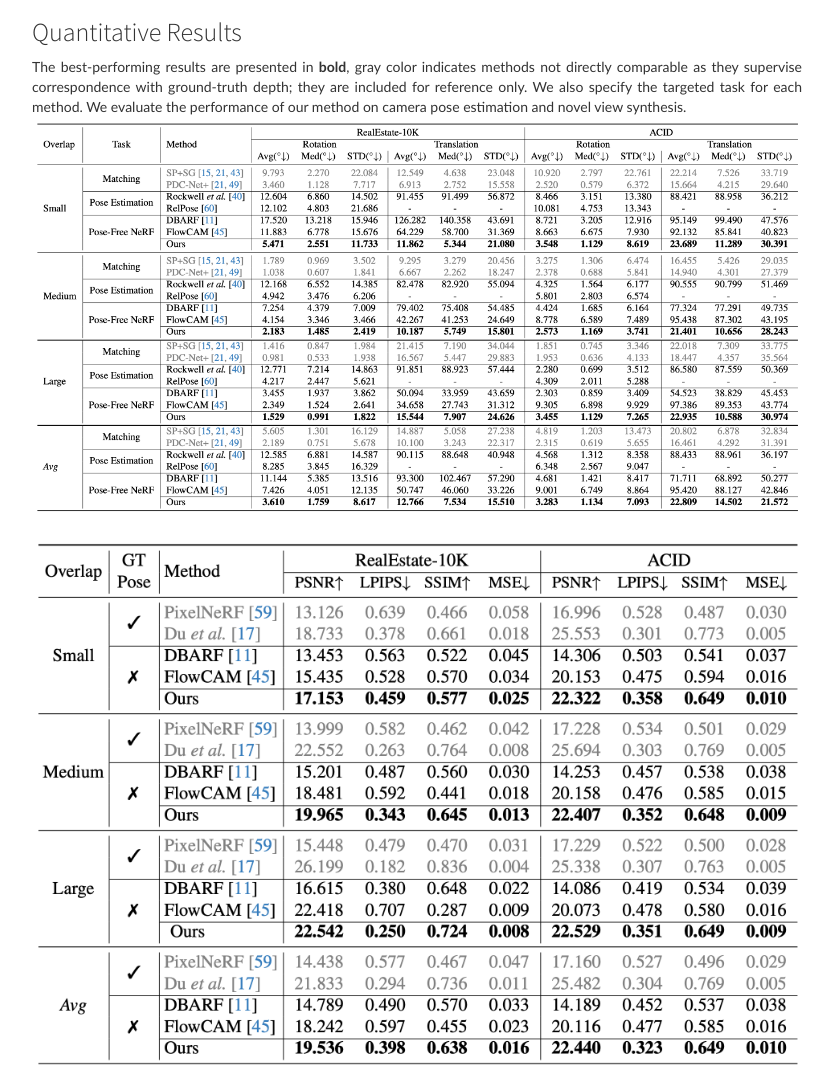
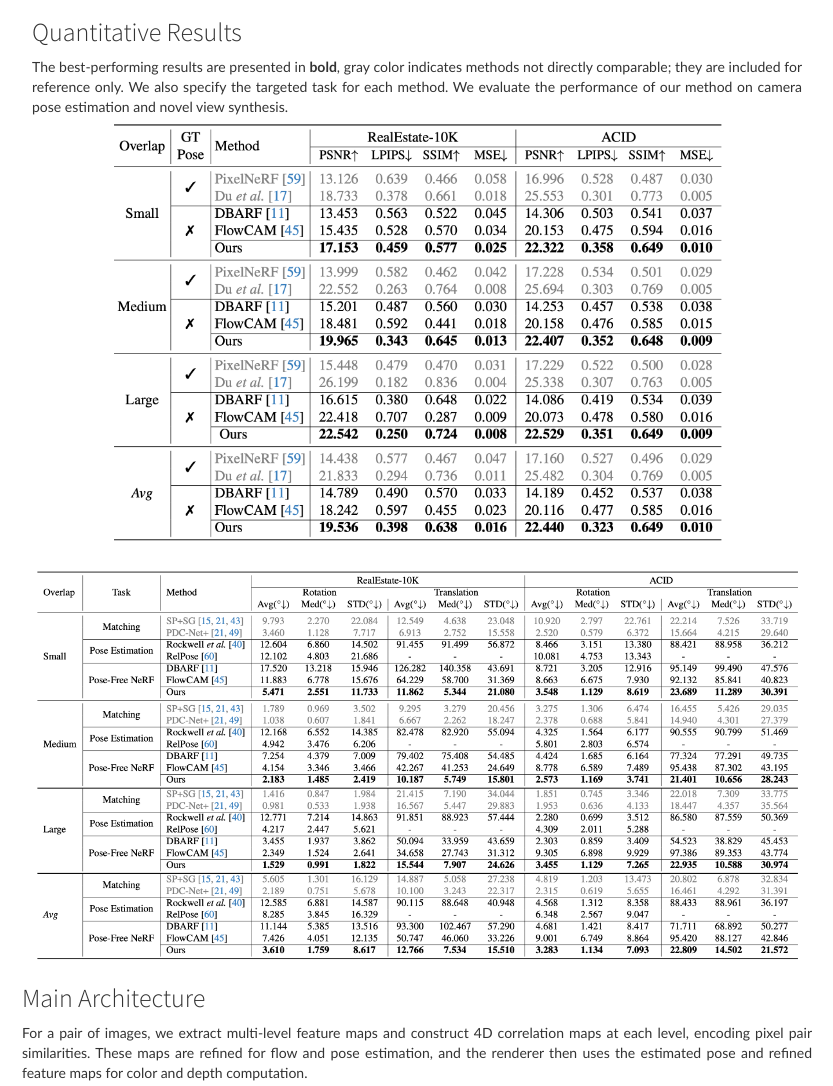
Before and after one commit to cvlab-kaist/CoPoNeRF, a plain HTML site: page index.html in a window 1280 px wide. Shown: the part 2206-3292 px from the top of the page, without its empty margins (223-1056 px from the left). Drawn offline with Linux system fonts and the light colour scheme.

Commit message:
feat : changed order and sizes of tables

```diff
--- a/index.html
+++ b/index.html
@@ -240,15 +240,16 @@
                     </h3>
                     <div class="text-justify">
                         The best-performing results are presented in <b>bold</b>, gray color indicates methods not directly
-                        comparable as they supervise correspondence with ground-truth depth; they are included for reference only.
+                        comparable; they are included for reference only.
                         We also specify the targeted task for each method.
                         We evaluate the performance of our method on camera pose estimation and novel view synthesis.
+
+                    <div class="text-center">
+                        <img src="./img/coponerf/Table_PSNR.png" width="80%">
+                    </div>
+                    <br>
                     <div class="text-left">
                         <img src="./img/coponerf/Table_pose_estimation.png" width="100%">
-                    </div>
-                    <br>
-                    <div class="text-center">
-                        <img src="./img/coponerf/Table_PSNR.png" width="100%">
                     </div>
                 </div>
             </div>
```
